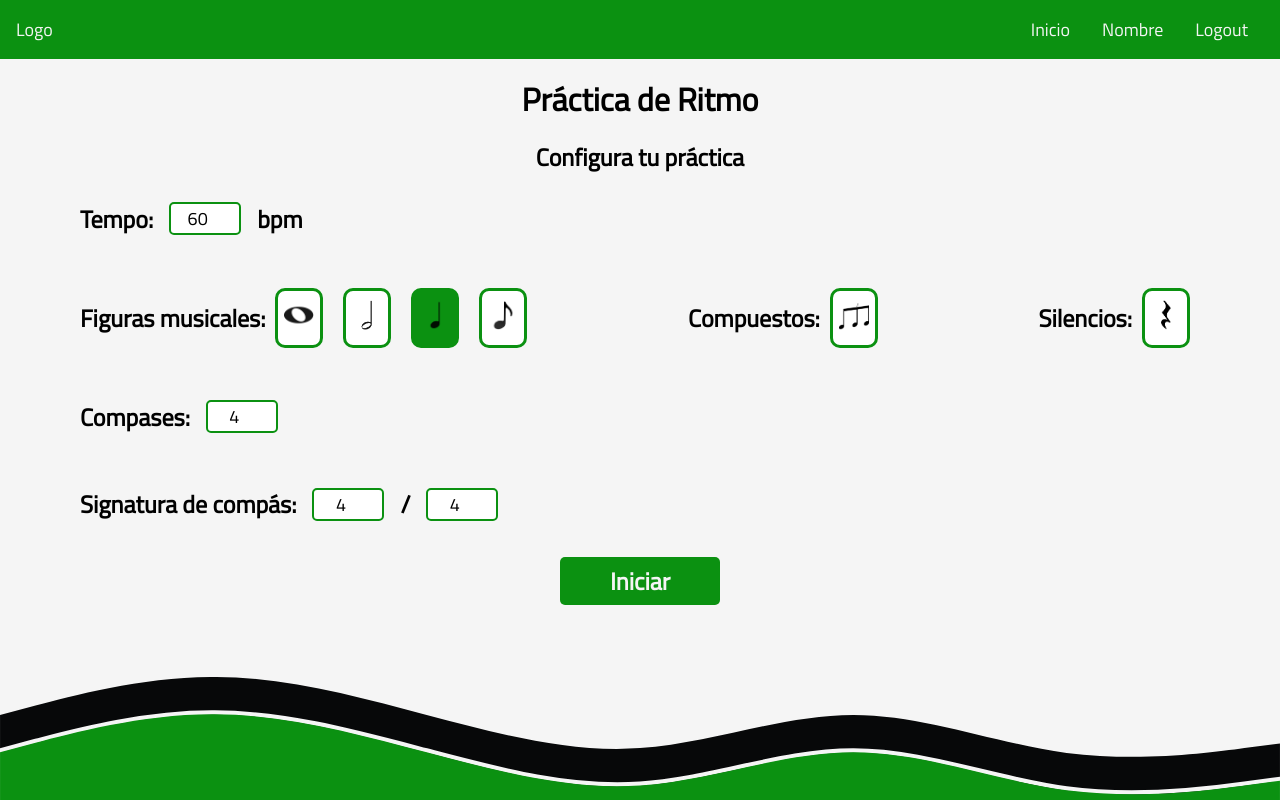
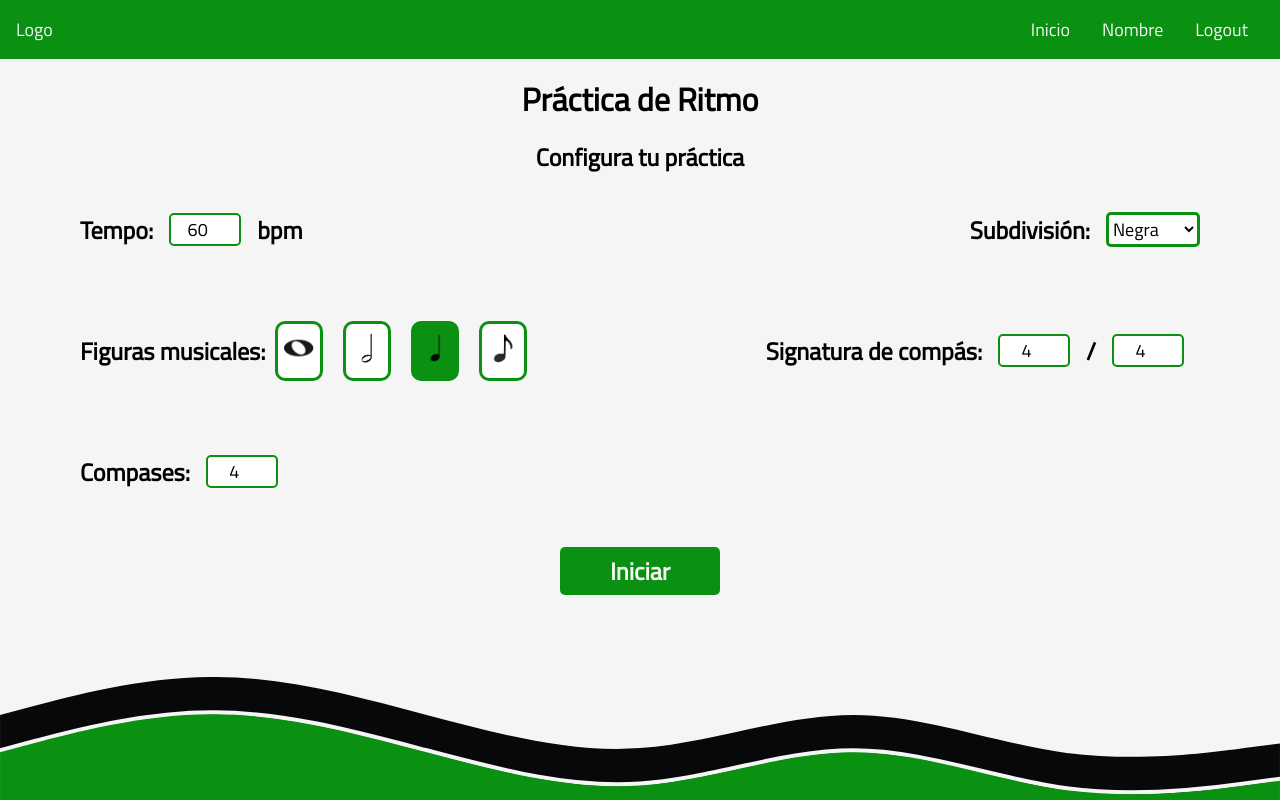
Before and after one commit to FernandoMtz54744/musicademy, a React (Create React App) app: page /Practicas/Ritmo in a window 1280 px wide. Built offline with nearby package versions, Linux system fonts and the light colour scheme.

Commit message:
Practica ritmo funcional (checar bug primer beat)

```diff
--- a/src/containers/Practicas/RitmoContainer.jsx
+++ b/src/containers/Practicas/RitmoContainer.jsx
@@ -6,7 +6,7 @@ import * as Tone from "tone"
 
 export default function RitmoContainer() {
 
-    const valoresIniciales = {
+    const initialData = {
       tempo:60,
       compases:4,
       figuras:{
@@ -17,142 +17,184 @@ export default function RitmoContainer() {
       },
       signaturaNumerador: 4,
       signaturaDenominador: 4,
-      isStart: false
+      isStart: false,
+      subdivision: "4"
     }
 
-    const [data, setData] = useState(valoresIniciales); //Datos del formulario
-    const [ritmoSheet, setRitmoSheet] = useState([]); //Patron ritmico en formato para desplegar en partitura
-    const [ritmoTimes, setRitmoTimes] = useState([]); //Patron ritmico en formato tiempo en ms
-    const [referenceTime, setReferenceTime] = useState(0);
-    const [timeMetronome, setTimeMetronome] = useState(0);
-    const tolerance = 0.1;
+    const [data, setData] = useState(initialData); //Datos del formulario
+    const [rhythmSheetData, setRhythmSheetData] = useState([]); //Patron ritmico en formato para desplegar en partitura
+    const [rhythmTimesElapsed, setRhythmTimesElapsed] = useState([]); //Tiempos transcurridos de cada nota desde el tiempo 0
+    const [timeReference, setTimeReference] = useState(0); //Tiempo de referencia desde donde se empieza a contar la duracion del patrón ritmico
+    const [metronomeBeatTime, setMetronomeBeatTime] = useState(0); //Tiempo en el que el metronomo da el golpe
+    const USER_PULSE_MARGIN = 0.1; //Margen en segundos de que el usuario se puede equivocar al presionar el ritmo
+    const [circleBeatCSS, setCircleBeatCSS] = useState("")
+    const [userAnswers, setUserAnswers] = useState([]);
+    // const [ticks, setTicks] = useState(0); //Para el circulo que muestra el beat de forma visual
 
+    //Iniciar el metronomo al mostrar formulario y al cambiar datos [tempo, signatura y subdivisión]
+    useEffect(()=>{
+      Tone.Transport.cancel();
+      const osc = new Tone.Oscillator().toDestination();
+      const osc2 = new Tone.Oscillator(300, "sine").toDestination();
+      osc2.volume.value = -25;
+      Tone.Transport.bpm.value = data.tempo;
+      const ticksForCompass = 768/Number(data.signaturaDenominador) * data.signaturaNumerador; //Un compas mide 768 ticks
 
-    useEffect(()=>{//Iniciar el metronomo al mostrar formulario ritmo
-      Tone.Transport.cancel();
-      Tone.Transport.bpm.value = data.tempo;
-      const osc = new Tone.Oscillator().toDestination();
-      Tone.Transport.scheduleRepeat((time) => {
-        osc.start(time).stop(time + 0.1);
-        setTimeMetronome(Tone.now());
-      }, `4n`, 0);
-      Tone.Transport.start(0);
-    },[data.tempo, data.signaturaDenominador]);
+      Tone.Transport.scheduleRepeat((time)=>{
+        setMetronomeBeatTime(Tone.now());
+        if(Tone.Transport.getTicksAtTime(time) % ticksForCompass === 0){
+          osc.start(time).stop(time + 0.1);
+          setCircleBeatCSS("main-beat");
+        }else{
+          osc2.start(time).stop(time + 0.1);
+          setCircleBeatCSS("secondary-beat")
+        }
+        // setTicks(Tone.Transport.getTicksAtTime(time))
+      },`${data.subdivision}n`, 0);
+      Tone.Transport.start();
+    },[data.tempo, data.signaturaDenominador, data.signaturaNumerador, data.subdivision]);
 
-    const handleChange = (e)=>{ //Datos del formulario
+    //Maneja el cambio de datos del formulario
+    const handleChange = (e)=>{
       setData({...data, [e.target.name]:e.target.value})
     }
 
-    const handleOnClick = (e)=>{//Click en imagenes de figuras
+    //Maneja el click en las figuras musicales
+    const handleOnClick = (e)=>{
       let buttonName="";
       if(e.target.tagName === "IMG"){
         buttonName = e.target.parentNode.name;
       }else{
         buttonName = e.target.name;
       }
-      const isFiguraActived = !data.figuras[buttonName];
-      setData({...data, figuras:{...data.figuras, [buttonName]: isFiguraActived}});
+      const toggleFiguraValue = !data.figuras[buttonName];
+      setData({...data, figuras:{...data.figuras, [buttonName]: toggleFiguraValue}});
     }
 
-    const llenaTiempos = ()=>{
-      const tiempos = [];
-      if(data.figuras.corchea){tiempos.push(0.125);}
-      if(data.figuras.negra){tiempos.push(0.25);}
-      if(data.figuras.blanca){tiempos.push(0.5);}
-      if(data.figuras.redonda){tiempos.push(1);}
-      return tiempos;
+    //Verifica cuales de las figuras musicales fueron activadas
+    const verifyActivatedFiguras = ()=>{
+      const activatedFiguras = [];
+      if(data.figuras.corchea){activatedFiguras.push(0.125);}
+      if(data.figuras.negra){activatedFiguras.push(0.25);}
+      if(data.figuras.blanca){activatedFiguras.push(0.5);}
+      if(data.figuras.redonda){activatedFiguras.push(1);}
+      return activatedFiguras;
     }
 
-    const sumaElementos = (array) => {
-      return array.reduce((partialSum, x) => partialSum + x, 0);
+    //Suma todos los elementos de un array
+    const sumArray = (array) => {
+      return array.reduce((partialSum, element) => partialSum + element, 0);
     };
 
-    const generarRitmo = (compas, ritmo, tiempos) => { //Backtracking recursivo para generar ritmos al azar
-      const decisiones = [];
-      while (decisiones.length < tiempos.length) {
-        const figura = tiempos[Math.trunc(Math.random() * tiempos.length)];
-        if (decisiones.indexOf(figura) === -1) {
-          decisiones.push(figura);
-          ritmo.push(figura);
-          if (sumaElementos(ritmo) < compas) {
-            const valido = generarRitmo(compas, ritmo, tiempos);
-            if (valido) {
+    //Funcion Backtracking recursiva para generar ritmos al azar por compás
+    const generateRhythm = (compass, rhythm, figuras) => {
+      const takenDecisions = [];
+      while (takenDecisions.length < figuras.length) {
+        const figura = figuras[Math.trunc(Math.random() * figuras.length)];
+        if (takenDecisions.indexOf(figura) === -1) {
+          takenDecisions.push(figura);
+          rhythm.push(figura);
+          if (sumArray(rhythm) < compass) {
+            const valid = generateRhythm(compass, rhythm, figuras);
+            if (valid) {
               return true;
             } else {
-              ritmo.pop();
+              rhythm.pop();
             }
-          } else if (sumaElementos(ritmo) === compas) {
+          } else if (sumArray(rhythm) === compass) {
             return true;
           } else {//Si es mayor se pasa y no es válido
-            ritmo.pop();
+            rhythm.pop();
           }
         }
       }
       return false;
     }
 
-    const generarPatronRitmico = ()=>{
-      const tiempos = llenaTiempos();
-      const compas = Number(data.signaturaNumerador)/Number(data.signaturaDenominador);
-      const patronRitmico = [];
-      const ritmoSheetTemp = [];
+    //Calcula los tiempos en los que se debe pulsar una nota a partir de la primera pulsación
+    const calculateRhythmTimesElapsed = (patronRitmico)=>{
+      const corcheaPulse = 60/(data.tempo*2); //Tiempo en ms de una corchea
+      const rhythmTimesElapsedTemp = [];
+      patronRitmico.reduce((partialSum, nota)=>{
+        const noteDuration  = corcheaPulse * (nota/0.125);
+        const sum = partialSum + noteDuration;
+        rhythmTimesElapsedTemp.push(sum);
+        return sum;
+      }, 0);
+      setRhythmTimesElapsed(rhythmTimesElapsedTemp);
+      console.log("Tiempo en segundos de cada nota: [" +  rhythmTimesElapsedTemp.toString() +"]");
+    }
+
+    //Llena las respuestas con false, es true cuando el usuario acertó en el beat
+    const fillUserAnswers = (rhythmPattern)=>{
+      const userAnswersTemp = [];
+      for(let i=0; i<rhythmPattern.length; i++){
+        userAnswersTemp.push(false);
+      }
+      setUserAnswers(userAnswersTemp);
+    }
+
+    //Funcion que genera todo el patrón ritmico completo (todos los compases)
+    const generateRhythmPattern = ()=>{
+      const figuras = verifyActivatedFiguras();
+      const compass = Number(data.signaturaNumerador)/Number(data.signaturaDenominador);
+      const rhythmPattern = [];
+      const rhythmSheetTemp = [];
       for(let i=0; i < data.compases; i++){
-        const subRitmo = [];
-        const valido = generarRitmo(compas, subRitmo, tiempos);
-        if(valido){
-          patronRitmico.push(...subRitmo)
-          ritmoSheetTemp.push(...subRitmo)
-          ritmoSheetTemp.push(-1)
+        const rhythmByCompass = [];
+        const valid = generateRhythm(compass, rhythmByCompass, figuras);
+        if(valid){
+          rhythmPattern.push(...rhythmByCompass)
+          rhythmSheetTemp.push(...rhythmByCompass)
+          rhythmSheetTemp.push(-1)
         }else{
           break;
         }
       }
-      ritmoSheetTemp.pop();//Eliminar el ultimo -1
-      setRitmoSheet(ritmoSheetTemp);
-      calculaTiemposRitmo(patronRitmico);
+      rhythmSheetTemp.pop();//Eliminar el ultimo -1
+      setRhythmSheetData(rhythmSheetTemp);
+      setTimeReference(0);
+      calculateRhythmTimesElapsed(rhythmPattern);
+      fillUserAnswers(rhythmPattern);
     }
 
-    const calculaTiemposRitmo = (patronRitmico)=>{
-        const pulsoCorchea = 60/(data.tempo*2); //Tiempo en ms de una corchea
-        const ritmoTimesAux = [];
-        patronRitmico.reduce((partialSum, nota)=>{
-          const noteDuration  = pulsoCorchea * (nota/0.125);
-          const sum = partialSum + noteDuration;
-          ritmoTimesAux.push(sum);
-          return sum;
-        }, 0);
-        setRitmoTimes(ritmoTimesAux);
-        console.log(ritmoTimesAux);
-    }
-
-    const keyPressed = (e)=>{
+    const handleOnKeydown = (e)=>{
       const time = Tone.now();
-      console.log("diff: " + (Tone.now()-timeMetronome));
-      if (referenceTime === 0) {
-        setReferenceTime(timeMetronome+.2);
-      } else {
-        let correcto = false;
-        const userRythmMs = time - referenceTime;
-        for (let i = 0; i < ritmoTimes.length; i++) {
-          if(userRythmMs >= ritmoTimes[i] - tolerance && userRythmMs <= ritmoTimes[i] + tolerance){
-            correcto = true;
+      // console.log("diff: " + (Tone.now()-metronomeBeatTime)); //Manejar este delay con una sincronizacion
+      if (timeReference === 0) {
+        setTimeReference(metronomeBeatTime+.2);
+        if(time-metronomeBeatTime+.2 < .2){
+          const userAnswersTemp = [...userAnswers];
+          userAnswersTemp[0] = true;
+          setUserAnswers(userAnswersTemp);
+          console.log("Primer beat correcto");
+        }else{
+          console.log("Primer beat incorrecto");
+        }
+      }else{
+        let isCorrect = false;
+        const userRythmMs = time - timeReference;
+        for (let i = 0; i < rhythmTimesElapsed.length; i++) {
+          if(userRythmMs >= rhythmTimesElapsed[i] - USER_PULSE_MARGIN && userRythmMs <= rhythmTimesElapsed[i] + USER_PULSE_MARGIN){
+            isCorrect = true;
+            const userAnswersTemp = [...userAnswers];
+            userAnswersTemp[i] = true;
+            setUserAnswers(userAnswersTemp);
             break;
           }
         }
-        correcto ? console.log("Correcto") : console.log("Incorrecto");
-        console.log(time - referenceTime);
+        isCorrect?console.log("Correcto"):console.log("Incorrecto");
       }
-  }
+    }
 
     const handleStart = ()=>{
-      generarPatronRitmico();
+      generateRhythmPattern();
       setData({...data, isStart:true});
     }
 
     const handleBack = ()=>{
       setData({...data, isStart:false});
-      setReferenceTime(0);
-      Tone.Transport.cancel();
+      setTimeReference(0);
     }
 
   return (
@@ -160,14 +202,15 @@ export default function RitmoContainer() {
         {data.isStart?(
           <>
             <Header headerColor={"header-green"}/>
-            <Ritmo data={data} generarPatronRitmico={generarPatronRitmico} ritmoSheet={ritmoSheet} handleBack={handleBack} keyPressed={keyPressed} referenceTime={referenceTime}/>
+            <Ritmo data={data} generateRhythmPattern={generateRhythmPattern} rhythmSheetData={rhythmSheetData}
+                  handleBack={handleBack} handleOnKeydown={handleOnKeydown} timeReference={timeReference}
+                  circleBeatCSS={circleBeatCSS} setCircleBeatCSS={setCircleBeatCSS}
+                  userAnswers={userAnswers}/>
           </>
         ):(
           <RitmoConfiguration data={data} handleChange={handleChange} handleOnClick={handleOnClick} handleStart={handleStart}/>
         )
         }
-
       </>
-
   )
 }
--- a/src/pages/Practicas/Ritmo.jsx
+++ b/src/pages/Practicas/Ritmo.jsx
@@ -1,26 +1,91 @@
-import React, { useEffect } from 'react'
-import RythmSheet from './RythmSheet'
+import React, { useEffect} from 'react'
+import RitmoSheet from './RitmoSheet'
+import redonda from "../../res/redonda.png"
+import blanca from "../../res/blanca.png"
+import negra from "../../res/negra.png"
+import corchea from "../../res/corchea.png"
 
-export default function Ritmo({data, generarPatronRitmico, ritmoSheet, handleBack, keyPressed, referenceTime}) {
+export default function Ritmo({data, generateRhythmPattern, rhythmSheetData, handleBack,
+                              handleOnKeydown, timeReference, circleBeatCSS, setCircleBeatCSS, userAnswers}) {
+
+  // const [circlesIndex, setCircleIndex] = useState([]); //Contiene la cantidad de circulos de [0,...,data.signaturaNumerador]
+
+  //Actualiza los datos de handleOnKeydown cambia el tiempo de referencia
   useEffect(()=>{
-    document.addEventListener("keydown",  keyPressed);
-    return ()=>document.removeEventListener("keydown", keyPressed)
-  }, )
+    document.addEventListener("keydown",  handleOnKeydown);
+    return ()=>document.removeEventListener("keydown", handleOnKeydown)
+  }, [timeReference, handleOnKeydown])
+
+  //Cada que se da un golpe se ejecuta esta funcion
+  useEffect(()=>{
+    setTimeout(()=>{
+      setCircleBeatCSS("");
+    }, 80);
+  }, [circleBeatCSS, setCircleBeatCSS]);
+
+  // //Cada que se cambia el numerado se actualiza el arreglo para desplegar los circulos
+  // useEffect(()=>{
+  //   const circleIndexes = [];
+  //   for(let i=0; i < data.signaturaNumerador; i++){
+  //     circleIndexes.push(i);
+  //   }
+  //   setCircleIndex(circleIndexes);
+  // }, [data.signaturaNumerador])
 
   return (
     <>
         <div className='entered-configuration'>
-            <div>Tempo: {data.tempo}</div>
-            <div>Compases: {data.compases} </div>
-            <div>Signatura: {data.signaturaNumerador}/{data.signaturaDenominador}</div>
-            <div>Figuras: {Object.keys(data.figuras).map(figura=>data.figuras[figura]?`${figura}, `:"")}</div>
+          <div className='inputConfig-container'>
+            <p>Tempo:</p>
+            <div className='divSimulateInput'>{data.tempo}</div>
+            <p>bpm</p>
+          </div>
+
+          <div className='inputConfig-container'>
+            <p>Compases:</p>
+            <div className='divSimulateInput'>{data.compases} </div>
+          </div>
+
+          <div className='inputConfig-container'>
+            <p>Signatura de compás:</p>
+            <div className='divSimulateInput'>{data.signaturaNumerador}</div>
+            /
+            <div className='divSimulateInput'>{data.signaturaDenominador}</div>
+          </div>
+
+          <div className='inputConfig-container'>
+              <p>Figuras musicales: </p>
+              {data.figuras.redonda && <div className="divSimulateButtonFigura" ><img src={redonda} alt='redonda'/></div>}
+              {data.figuras.blanca && <div className="divSimulateButtonFigura" ><img src={blanca} alt='blanca'/></div>}
+              {data.figuras.negra && <div className="divSimulateButtonFigura" ><img src={negra} alt='negra'/></div>}
+              {data.figuras.corchea && <div className="divSimulateButtonFigura" ><img src={corchea} alt='corchea'/></div>}
+          </div>
         </div>
+
+        <div className='entered-configuration'>
+          <p>Notas acertadas: </p>
+          {userAnswers.map((answer, i) =>
+            <div className={`circle-answer ${answer?"circle-green":"circle-red"}`} key={i}></div>
+          )}
+        </div>
+
         <div>
-            Aqui se muestra el ritmo a seguir
-            <RythmSheet ritmoSheet={ritmoSheet} data={data}/>
+            <RitmoSheet rhythmSheetData={rhythmSheetData} data={data}/>
+            <div className="circle-container">
+              <div className={`circle-beat ${circleBeatCSS}`}></div>
+              {/* {circlesIndex.map(i =>{
+                return <div className={`circle ${"circleBeatCSS"}`} key={i}></div>
+              })} */}
+            </div>
         </div>
-        <button onClick={generarPatronRitmico} className='configurationButton'>Siguiente</button>
-        <button onClick={handleBack} className='configurationButton'>Atras</button>
+        <footer className='footer-waves'>
+          <div className='buttonRitmoContainer'>
+            <button onClick={handleBack} className='configurationButton'>Ir a configuración</button>
+            <button onClick={generateRhythmPattern} className='configurationButton'>Siguiente</button>
+          </div>
+        </footer>
+
+
     </>
   )
 }
--- a/src/pages/Practicas/RitmoConfiguration.jsx
+++ b/src/pages/Practicas/RitmoConfiguration.jsx
@@ -5,8 +5,6 @@ import redonda from "../../res/redonda.png"
 import blanca from "../../res/blanca.png"
 import negra from "../../res/negra.png"
 import corchea from "../../res/corchea.png"
-import tresillo from "../../res/tresillo.png"
-import silencio from "../../res/silencio.png"
 
 export default function RitmoConfiguration({data, handleChange, handleOnClick, handleStart}) {
   return (
@@ -16,11 +14,25 @@ export default function RitmoConfiguration({data, handleChange, handleOnClick, h
             <h1>Práctica de Ritmo</h1>
             <h2>Configura tu práctica</h2>
             <main className='configuration-container'>
+              <div className='inputConfig-container-group'>
                 <div className='inputConfig-container'>
-                  <p>Tempo:</p>
-                  <input type="number" name='tempo' id='tempo' min="40" max="200" value={data.tempo} onChange={handleChange}/>
-                  <p>bpm</p>
-                </div>
+                    <p>Tempo:</p>
+                    <input type="number" name='tempo' id='tempo' min="40" max="200" value={data.tempo} onChange={handleChange}/>
+                    <p>bpm</p>
+                  </div>
+
+                  <div className='inputConfig-container'>
+                    <p>Subdivisión:</p>
+                    <select className="selectSubdivison" name="subdivision" id="subdivision" onChange={handleChange} defaultValue="4">
+                      <option value="1">Redonda</option>
+                      <option value="2" >Blanca</option>
+                      <option value="4">Negra</option>
+                      <option value="8">Corchea</option>
+                    </select>
+                  </div>
+              </div>
+
+
 
                 <div className='inputConfig-container-group'>
                   <div className='inputConfig-container'>
@@ -30,27 +42,23 @@ export default function RitmoConfiguration({data, handleChange, handleOnClick, h
                     <button className={data.figuras.negra?"active-button":""} onClick={handleOnClick} name="negra"><img src={negra} alt='negra'/></button>
                     <button className={data.figuras.corchea?"active-button":""} onClick={handleOnClick} name="corchea"><img src={corchea} alt='corchea'/></button>
                   </div>
-                  <div className='inputConfig-container'>
-                    <p>Compuestos:</p>
-                    <button><img src={tresillo} alt='tresillo'/></button>
-                  </div>
-
+                  {/*
                   <div className='inputConfig-container'>
                     <p>Silencios:</p>
                     <button><img src={silencio} alt='silencio'/></button>
+                  </div> */}
+
+                  <div className='inputConfig-container'>
+                    <p>Signatura de compás:</p>
+                    <input type="number" name='signaturaNumerador' id='signaturaNumerador' min="2" max="12" value={data.signaturaNumerador} onChange={handleChange}/>
+                    /
+                    <input type="number" name='signaturaDenominador' id='signaturaDenominador' step="2" min="2" max="8" value={data.signaturaDenominador} onChange={handleChange}/>
                   </div>
                 </div>
 
                 <div className='inputConfig-container'>
                   <p>Compases:</p>
                   <input type="number" name='compases' id='compases' min="2" max="6" value={data.compases} onChange={handleChange}/>
-                </div>
-
-                <div className='inputConfig-container'>
-                  <p>Signatura de compás:</p>
-                  <input type="number" name='signaturaNumerador' id='signaturaNumerador' min="2" max="12" value={data.signaturaNumerador} onChange={handleChange}/>
-                  /
-                  <input type="number" name='signaturaDenominador' id='signaturaDenominador' step="2" min="2" max="8" value={data.signaturaDenominador} onChange={handleChange}/>
                 </div>
 
                 <div className='configurationButtonContainer'>
--- a/src/styles/practicas.css
+++ b/src/styles/practicas.css
@@ -1,3 +1,10 @@
+/* Variables */
+:root{
+    --circle-beat-color: #CDDC39;
+    --secondary-beat-color: #827717;
+    --main-beat-color:  #33691E;
+}
+
 /* Estilos de las configuraciones prácticas y las prácticas mismas */
 .configuration-container{
     display: flex;
@@ -111,7 +118,7 @@
     background-color: var(--practicas-color) !important;
 }
 
-/* CSS de la practica */
+/* CSS de la practica Ritmo */
 .entered-configuration{
     display: flex;
     flex-direction: row;
@@ -121,6 +128,10 @@
     font-size: large;
     font-weight: 600;
     padding: 0px 20px 0px 20px;
+}
+
+.entered-configuration img{
+    width: 30px;
 }
 
 .sheetContainer{
@@ -135,5 +146,89 @@
 }
 
 .sheet svg{
-    border: 1px solid black;
+    /* border: 1px solid black; */
 }
+
+.divSimulateButtonFigura{
+    border: 3px solid var(--practicas-color);
+    margin: 0px 10px 0px 10px;
+    /* height: 40px; */
+    border-radius: 10px;
+    background-color: white;
+    display: flex;
+    flex-direction: column;
+    align-items: center;
+    justify-content: center;
+    padding: 2px;
+}
+
+.divSimulateInput{
+    border: 3px solid var(--practicas-color);
+    margin: 0px 10px 0px 10px;
+    width: 50px;
+    border-radius: 10px;
+    background-color: white;
+    display: flex;
+    flex-direction: column;
+    justify-content: center;
+    align-items: center;
+    align-items: center;
+    padding: 2px;
+}
+
+.buttonRitmoContainer{
+    padding: 50px;
+    display: flex;
+    flex-direction: row;
+    justify-content: space-between;
+    align-items: center;
+}
+
+.circle-container{
+    display: flex;
+    flex-direction: row;
+    justify-content: center;
+    align-items: center;
+}
+
+.circle-beat{
+    height: 50px;
+    width: 50px;
+    border: 5px solid var(--circle-beat-color);
+    border-radius: 100%;
+    background-color: var(--circle-beat-color);
+    margin-left: 15px;
+    margin-right: 15px;
+}
+
+.secondary-beat{
+    border: 5px solid var(--secondary-beat-color);
+    background-color: var(--secondary-beat-color);
+}
+
+.main-beat{
+    border: 5px solid var(--practicas-color);
+    background-color: var(--practicas-color);
+}
+
+.selectSubdivison{
+    border: 3px solid var(--practicas-color);
+    border-radius: 5px;
+    background-color: white;
+}
+
+.circle-answer{
+    height: 20px;
+    width: 20px;
+    border-radius: 100%;
+    margin-left: 15px;
+    margin-right: 15px;
+}
+
+.circle-red{
+    background-color: #F44336;
+}
+
+.circle-green{
+    background-color: var(--practicas-color);
+}
```
Also changed, not shown: src/pages/Practicas/RitmoSheet.jsx (renamed from src/pages/Practicas/RythmSheet.jsx, +10 -11 lines).
